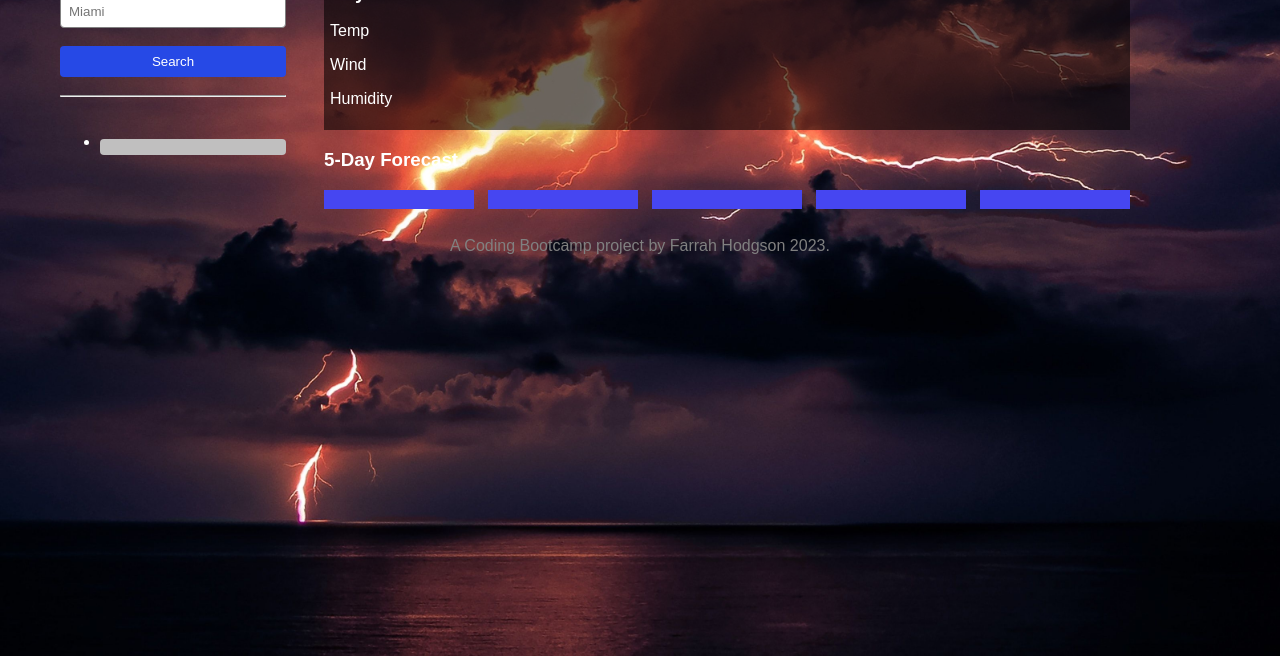
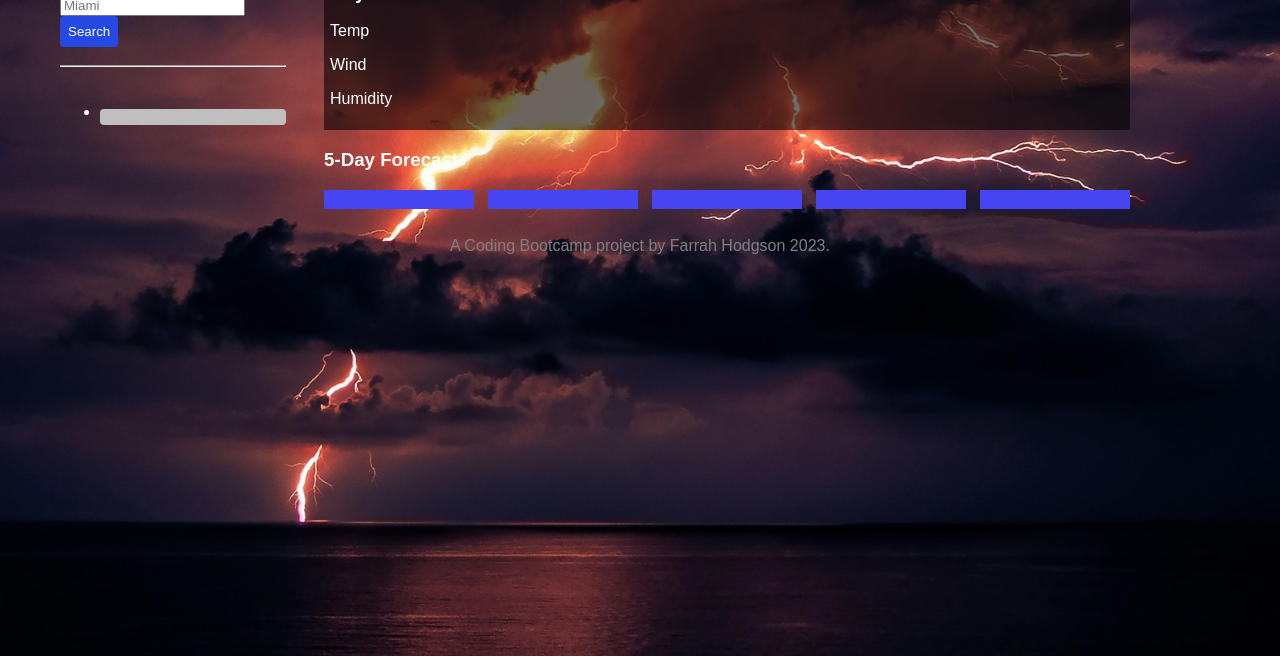
Before and after one commit to Firene11/lightning-weather-dashboard, a plain HTML site: page index.html in a window 1280 px wide. Shown: the part 144-800 px from the top of the page. Drawn offline with Linux system fonts and the light colour scheme; no server answers.

Commit message:
changed the input and button into a form div

```diff
--- a/index.html
+++ b/index.html
@@ -19,8 +19,11 @@
   <section id="content">
   <section class="left-sidebar">
     <div id="side-header">Search for a city:</div>
-    <input id="search-text" type="text" placeholder="Miami"><br>
-    <button id="search-button">Search</button><br>
+    <form id="city-name">
+      <input type="text" placeholder="Miami"><br>
+      <button type="submit" id="search-button">Search</button>
+  </form>
+  <br>
     <hr>
     <ul>
       <li><button id="search-output">
```
